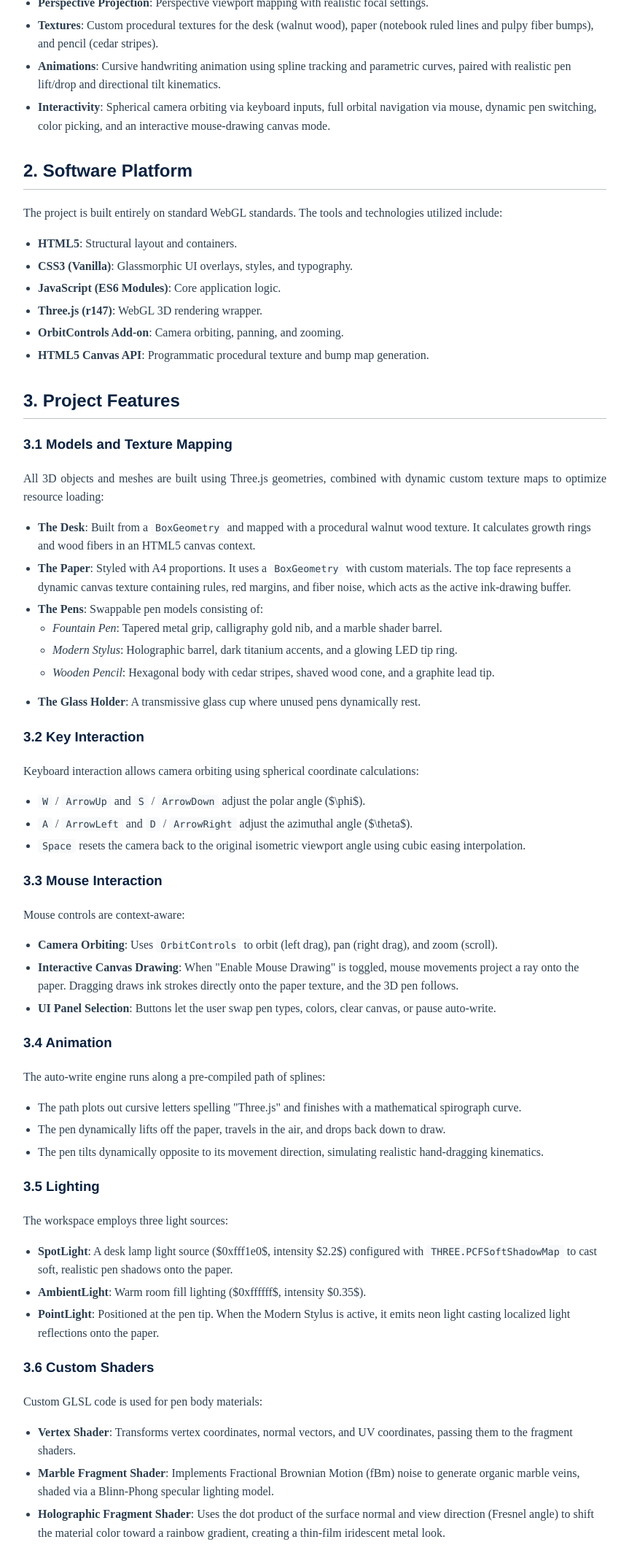
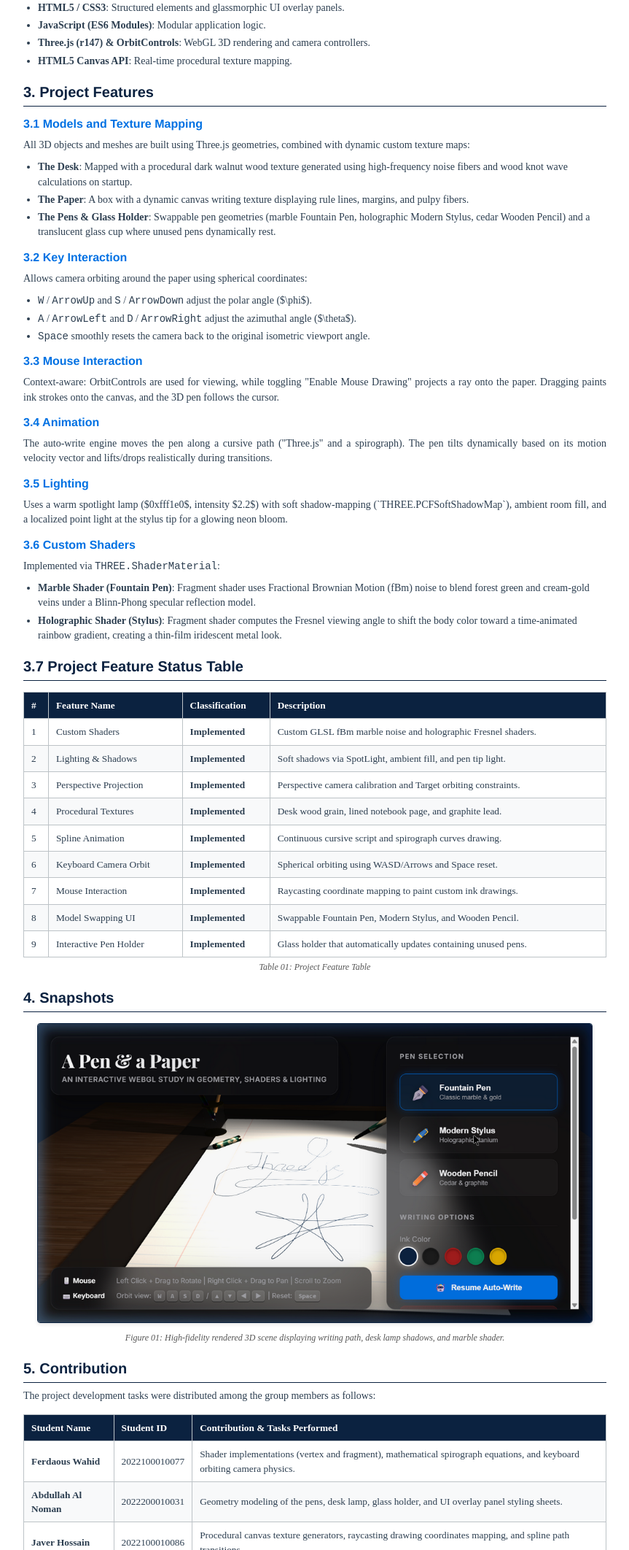
Before and after one commit to EngNomanMolla/graphics-and-animation-, a plain HTML site: page report.html in a window 1280 px wide. Shown: the part 484-2608 px from the top of the page at 73% size, without its empty margins (208-1071 px from the left). Drawn offline with Linux system fonts and the light colour scheme.

Commit message:
docs: update group members contribution, print margins and layout in report

```diff
--- a/report.html
+++ b/report.html
@@ -7,6 +7,7 @@
     <style>
         :root {
             --primary-color: #0b2240;
+            --accent-color: #0071e3;
             --text-color: #2c3e50;
             --border-color: #bdc3c7;
             --bg-light: #f8f9fa;
@@ -14,10 +15,10 @@
 
         body {
             font-family: 'Times New Roman', Times, serif;
-            line-height: 1.6;
+            line-height: 1.45;
             color: var(--text-color);
             margin: 0;
-            padding: 40px;
+            padding: 30px;
             background-color: #ffffff;
         }
 
@@ -30,76 +31,61 @@
             color: var(--primary-color);
             font-family: 'Helvetica Neue', Helvetica, Arial, sans-serif;
             font-weight: 700;
+            margin-bottom: 8px;
         }
 
         h1 {
-            font-size: 26pt;
+            font-size: 24pt;
             text-align: center;
-            margin-bottom: 5px;
+            margin-bottom: 2px;
             border-bottom: 2px solid var(--primary-color);
-            padding-bottom: 10px;
+            padding-bottom: 8px;
         }
 
         .subtitle {
             text-align: center;
             font-style: italic;
-            font-size: 14pt;
+            font-size: 13pt;
             color: #7f8c8d;
-            margin-bottom: 40px;
+            margin-bottom: 25px;
         }
 
         h2 {
-            font-size: 18pt;
-            border-bottom: 1px solid var(--border-color);
-            padding-bottom: 5px;
-            margin-top: 30px;
+            font-size: 15pt;
+            border-bottom: 1.5px solid var(--primary-color);
+            padding-bottom: 4px;
+            margin-top: 18px;
         }
 
         h3 {
-            font-size: 14pt;
-            margin-top: 20px;
+            font-size: 12pt;
+            margin-top: 12px;
+            color: var(--accent-color);
         }
 
         p {
-            font-size: 12pt;
+            font-size: 10.5pt;
             text-align: justify;
-            margin-bottom: 15px;
+            margin-top: 0;
+            margin-bottom: 10px;
         }
 
         ul {
-            font-size: 12pt;
-            margin-bottom: 15px;
+            font-size: 10.5pt;
+            margin-top: 0;
+            margin-bottom: 10px;
             padding-left: 20px;
         }
 
         li {
-            margin-bottom: 5px;
-        }
-
-        code {
-            font-family: Consolas, Monaco, monospace;
-            background-color: var(--bg-light);
-            padding: 2px 6px;
-            border-radius: 4px;
-            font-size: 10pt;
-        }
-
-        pre {
-            font-family: Consolas, Monaco, monospace;
-            background-color: var(--bg-light);
-            border: 1px solid var(--border-color);
-            padding: 15px;
-            border-radius: 6px;
-            overflow-x: auto;
-            font-size: 10pt;
-            white-space: pre-wrap;
+            margin-bottom: 4px;
         }
 
         table {
             width: 100%;
             border-collapse: collapse;
-            margin: 25px 0;
-            font-size: 11pt;
+            margin: 15px 0;
+            font-size: 10pt;
             text-align: left;
         }
 
@@ -107,12 +93,12 @@
             background-color: var(--primary-color);
             color: #ffffff;
             font-weight: bold;
-            padding: 10px;
+            padding: 8px 10px;
             border: 1px solid var(--border-color);
         }
 
         table td {
-            padding: 10px;
+            padding: 8px 10px;
             border: 1px solid var(--border-color);
         }
 
@@ -122,40 +108,47 @@
 
         .snapshot-container {
             text-align: center;
-            margin: 20px 0;
+            margin: 15px 0;
         }
 
         .snapshot-img {
-            max-width: 100%;
+            max-width: 95%;
             height: auto;
-            border: 1px solid var(--border-color);
-            border-radius: 6px;
-            box-shadow: 0 4px 8px rgba(0,0,0,0.1);
+            border: 1.5px solid var(--primary-color);
+            border-radius: 4px;
+            box-shadow: 0 2px 5px rgba(0,0,0,0.1);
         }
 
         .caption {
-            font-size: 10pt;
+            font-size: 9pt;
             font-style: italic;
-            color: #7f8c8d;
-            margin-top: 8px;
+            color: #555;
+            margin-top: 6px;
+            text-align: center;
         }
 
         /* Print formatting */
         @media print {
+            @page {
+                size: A4;
+                margin: 0; /* Hides default browser header & footer containing URLs */
+            }
             body {
-                padding: 20px;
+                padding: 1.5cm 2cm; /* Safe margins inside the page context */
                 color: #000000;
+                font-size: 10.5pt;
             }
             .page-break {
                 page-break-before: always;
             }
-            a {
-                text-decoration: none;
-                color: #000000;
-            }
             .snapshot-img {
                 box-shadow: none;
                 border: 1px solid #000000;
+                max-width: 90%;
+            }
+            table th {
+                background-color: #f2f2f2 !important;
+                color: #000000 !important;
             }
         }
     </style>
@@ -169,103 +162,74 @@
         <!-- Section 1 -->
         <h2>1. Project Requirements</h2>
         <p>
-            The primary goal of this project is to implement a high-fidelity, interactive 3D scene of a writing workspace using <strong>Three.js</strong>. The scene features a piece of paper resting on a wooden desk with a pen drawing dynamically on it. The implementation successfully incorporates the following requirements:
+            The primary goal of this project is to implement an interactive 3D workspace scene using <strong>Three.js</strong>. The scene depicts a notebook paper sheet resting on a wooden desk with an active pen drawing on it. The implementation successfully incorporates:
         </p>
         <ul>
-            <li><strong>Custom GLSL Shaders</strong>: Custom vertex and fragment shaders to render complex marble and holographic surface finishes.</li>
-            <li><strong>Lighting</strong>: Focused local lighting (spotlight desk lamp) combined with ambient fill and localized tip lighting, including soft shadow-mapping support.</li>
-            <li><strong>Perspective Projection</strong>: Perspective viewport mapping with realistic focal settings.</li>
-            <li><strong>Textures</strong>: Custom procedural textures for the desk (walnut wood), paper (notebook ruled lines and pulpy fiber bumps), and pencil (cedar stripes).</li>
-            <li><strong>Animations</strong>: Cursive handwriting animation using spline tracking and parametric curves, paired with realistic pen lift/drop and directional tilt kinematics.</li>
-            <li><strong>Interactivity</strong>: Spherical camera orbiting via keyboard inputs, full orbital navigation via mouse, dynamic pen switching, color picking, and an interactive mouse-drawing canvas mode.</li>
+            <li><strong>Custom GLSL Shaders</strong>: Custom vertex/fragment shaders for marble and holographic pen finishes.</li>
+            <li><strong>Lighting</strong>: SpotLight desk lamp with soft shadows, localized pen tip glow, and ambient room fill.</li>
+            <li><strong>Perspective Projection</strong>: Bounded perspective viewport camera matrix calculations.</li>
+            <li><strong>Textures</strong>: Procedural desk wood grain, lined notebook paper, paper fibers, and pencil cedar wood.</li>
+            <li><strong>Animations</strong>: Spline cursive writing path, automatic spirograph tracing, and kinetic pen tilting/lifting.</li>
+            <li><strong>Interactivity</strong>: Keyboard spherical camera orbiting, mouse orbital navigation, draw mode, and pen switching.</li>
         </ul>
 
         <!-- Section 2 -->
         <h2>2. Software Platform</h2>
         <p>
-            The project is built entirely on standard WebGL standards. The tools and technologies utilized include:
+            The project is built entirely on web standards running natively in any modern web browser:
         </p>
         <ul>
-            <li><strong>HTML5</strong>: Structural layout and containers.</li>
-            <li><strong>CSS3 (Vanilla)</strong>: Glassmorphic UI overlays, styles, and typography.</li>
-            <li><strong>JavaScript (ES6 Modules)</strong>: Core application logic.</li>
-            <li><strong>Three.js (r147)</strong>: WebGL 3D rendering wrapper.</li>
-            <li><strong>OrbitControls Add-on</strong>: Camera orbiting, panning, and zooming.</li>
-            <li><strong>HTML5 Canvas API</strong>: Programmatic procedural texture and bump map generation.</li>
+            <li><strong>HTML5 / CSS3</strong>: Structured elements and glassmorphic UI overlay panels.</li>
+            <li><strong>JavaScript (ES6 Modules)</strong>: Modular application logic.</li>
+            <li><strong>Three.js (r147) & OrbitControls</strong>: WebGL 3D rendering and camera controllers.</li>
+            <li><strong>HTML5 Canvas API</strong>: Real-time procedural texture mapping.</li>
         </ul>
-
-        <div class="page-break"></div>
 
         <!-- Section 3 -->
         <h2>3. Project Features</h2>
 
         <h3>3.1 Models and Texture Mapping</h3>
         <p>
-            All 3D objects and meshes are built using Three.js geometries, combined with dynamic custom texture maps to optimize resource loading:
+            All 3D objects and meshes are built using Three.js geometries, combined with dynamic custom texture maps:
         </p>
         <ul>
-            <li><strong>The Desk</strong>: Built from a <code>BoxGeometry</code> and mapped with a procedural walnut wood texture. It calculates growth rings and wood fibers in an HTML5 canvas context.</li>
-            <li><strong>The Paper</strong>: Styled with A4 proportions. It uses a <code>BoxGeometry</code> with custom materials. The top face represents a dynamic canvas texture containing rules, red margins, and fiber noise, which acts as the active ink-drawing buffer.</li>
-            <li><strong>The Pens</strong>: Swappable pen models consisting of:
-                <ul>
-                    <li><em>Fountain Pen</em>: Tapered metal grip, calligraphy gold nib, and a marble shader barrel.</li>
-                    <li><em>Modern Stylus</em>: Holographic barrel, dark titanium accents, and a glowing LED tip ring.</li>
-                    <li><em>Wooden Pencil</em>: Hexagonal body with cedar stripes, shaved wood cone, and a graphite lead tip.</li>
-                </ul>
-            </li>
-            <li><strong>The Glass Holder</strong>: A transmissive glass cup where unused pens dynamically rest.</li>
+            <li><strong>The Desk</strong>: Mapped with a procedural dark walnut wood texture generated using high-frequency noise fibers and wood knot wave calculations on startup.</li>
+            <li><strong>The Paper</strong>: A box with a dynamic canvas writing texture displaying rule lines, margins, and pulpy fibers.</li>
+            <li><strong>The Pens & Glass Holder</strong>: Swappable pen geometries (marble Fountain Pen, holographic Modern Stylus, cedar Wooden Pencil) and a translucent glass cup where unused pens dynamically rest.</li>
         </ul>
 
         <h3>3.2 Key Interaction</h3>
         <p>
-            Keyboard interaction allows camera orbiting using spherical coordinate calculations:
+            Allows camera orbiting around the paper using spherical coordinates:
         </p>
         <ul>
             <li><code>W</code> / <code>ArrowUp</code> and <code>S</code> / <code>ArrowDown</code> adjust the polar angle ($\phi$).</li>
             <li><code>A</code> / <code>ArrowLeft</code> and <code>D</code> / <code>ArrowRight</code> adjust the azimuthal angle ($\theta$).</li>
-            <li><code>Space</code> resets the camera back to the original isometric viewport angle using cubic easing interpolation.</li>
+            <li><code>Space</code> smoothly resets the camera back to the original isometric viewport angle.</li>
         </ul>
 
         <h3>3.3 Mouse Interaction</h3>
         <p>
-            Mouse controls are context-aware:
+            Context-aware: OrbitControls are used for viewing, while toggling "Enable Mouse Drawing" projects a ray onto the paper. Dragging paints ink strokes onto the canvas, and the 3D pen follows the cursor.
         </p>
-        <ul>
-            <li><strong>Camera Orbiting</strong>: Uses <code>OrbitControls</code> to orbit (left drag), pan (right drag), and zoom (scroll).</li>
-            <li><strong>Interactive Canvas Drawing</strong>: When "Enable Mouse Drawing" is toggled, mouse movements project a ray onto the paper. Dragging draws ink strokes directly onto the paper texture, and the 3D pen follows.</li>
-            <li><strong>UI Panel Selection</strong>: Buttons let the user swap pen types, colors, clear canvas, or pause auto-write.</li>
-        </ul>
 
         <h3>3.4 Animation</h3>
         <p>
-            The auto-write engine runs along a pre-compiled path of splines:
+            The auto-write engine moves the pen along a cursive path ("Three.js" and a spirograph). The pen tilts dynamically based on its motion velocity vector and lifts/drops realistically during transitions.
         </p>
-        <ul>
-            <li>The path plots out cursive letters spelling "Three.js" and finishes with a mathematical spirograph curve.</li>
-            <li>The pen dynamically lifts off the paper, travels in the air, and drops back down to draw.</li>
-            <li>The pen tilts dynamically opposite to its movement direction, simulating realistic hand-dragging kinematics.</li>
-        </ul>
-
-        <div class="page-break"></div>
 
         <h3>3.5 Lighting</h3>
         <p>
-            The workspace employs three light sources:
+            Uses a warm spotlight lamp ($0xfff1e0$, intensity $2.2$) with soft shadow-mapping (`THREE.PCFSoftShadowMap`), ambient room fill, and a localized point light at the stylus tip for a glowing neon bloom.
         </p>
-        <ul>
-            <li><strong>SpotLight</strong>: A desk lamp light source ($0xfff1e0$, intensity $2.2$) configured with <code>THREE.PCFSoftShadowMap</code> to cast soft, realistic pen shadows onto the paper.</li>
-            <li><strong>AmbientLight</strong>: Warm room fill lighting ($0xffffff$, intensity $0.35$).</li>
-            <li><strong>PointLight</strong>: Positioned at the pen tip. When the Modern Stylus is active, it emits neon light casting localized light reflections onto the paper.</li>
-        </ul>
 
         <h3>3.6 Custom Shaders</h3>
         <p>
-            Custom GLSL code is used for pen body materials:
+            Implemented via <code>THREE.ShaderMaterial</code>:
         </p>
         <ul>
-            <li><strong>Vertex Shader</strong>: Transforms vertex coordinates, normal vectors, and UV coordinates, passing them to the fragment shaders.</li>
-            <li><strong>Marble Fragment Shader</strong>: Implements Fractional Brownian Motion (fBm) noise to generate organic marble veins, shaded via a Blinn-Phong specular lighting model.</li>
-            <li><strong>Holographic Fragment Shader</strong>: Uses the dot product of the surface normal and view direction (Fresnel angle) to shift the material color toward a rainbow gradient, creating a thin-film iridescent metal look.</li>
+            <li><strong>Marble Shader (Fountain Pen)</strong>: Fragment shader uses Fractional Brownian Motion (fBm) noise to blend forest green and cream-gold veins under a Blinn-Phong specular reflection model.</li>
+            <li><strong>Holographic Shader (Stylus)</strong>: Fragment shader computes the Fresnel viewing angle to shift the body color toward a time-animated rainbow gradient, creating a thin-film iridescent metal look.</li>
         </ul>
 
         <div class="page-break"></div>
@@ -338,18 +302,15 @@
                 </tr>
             </tbody>
         </table>
-        <div class="caption" style="text-align: center; margin-top: -15px;">Table 01: Project Feature Table</div>
+        <div class="caption" style="margin-top: -10px;">Table 01: Project Feature Table</div>
 
-        <!-- Section 4 -->
+        <!-- Section 4 (Snapshots) and Section 5 (Contribution) grouped together cleanly -->
         <h2>4. Snapshots</h2>
         <div class="snapshot-container">
             <img class="snapshot-img" src="snapshot.png" alt="A Pen and a Paper WebGL Render">
             <div class="caption">Figure 01: High-fidelity rendered 3D scene displaying writing path, desk lamp shadows, and marble shader.</div>
         </div>
 
-        <div class="page-break"></div>
-
-        <!-- Section 5 -->
         <h2>5. Contribution</h2>
         <p>
             The project development tasks were distributed among the group members as follows:
@@ -364,23 +325,23 @@
             </thead>
             <tbody>
                 <tr>
-                    <td><strong>[Member 1 Name]</strong></td>
-                    <td>[Member 1 ID]</td>
+                    <td><strong>Ferdaous Wahid</strong></td>
+                    <td>2022100010077</td>
                     <td>Shader implementations (vertex and fragment), mathematical spirograph equations, and keyboard orbiting camera physics.</td>
                 </tr>
                 <tr>
-                    <td><strong>[Member 2 Name]</strong></td>
-                    <td>[Member 2 ID]</td>
+                    <td><strong>Abdullah Al Noman</strong></td>
+                    <td>2022200010031</td>
                     <td>Geometry modeling of the pens, desk lamp, glass holder, and UI overlay panel styling sheets.</td>
                 </tr>
                 <tr>
-                    <td><strong>[Member 3 Name]</strong></td>
-                    <td>[Member 3 ID]</td>
+                    <td><strong>Javer Hossain</strong></td>
+                    <td>2022100010086</td>
                     <td>Procedural canvas texture generators, raycasting drawing coordinates mapping, and spline path transitions.</td>
                 </tr>
             </tbody>
         </table>
-        <div class="caption" style="text-align: center; margin-top: -15px;">Table 02: Contribution Table</div>
+        <div class="caption" style="margin-top: -10px;">Table 02: Contribution Table</div>
     </div>
 </body>
 </html>
```
Also changed, not shown: 1 other file.
